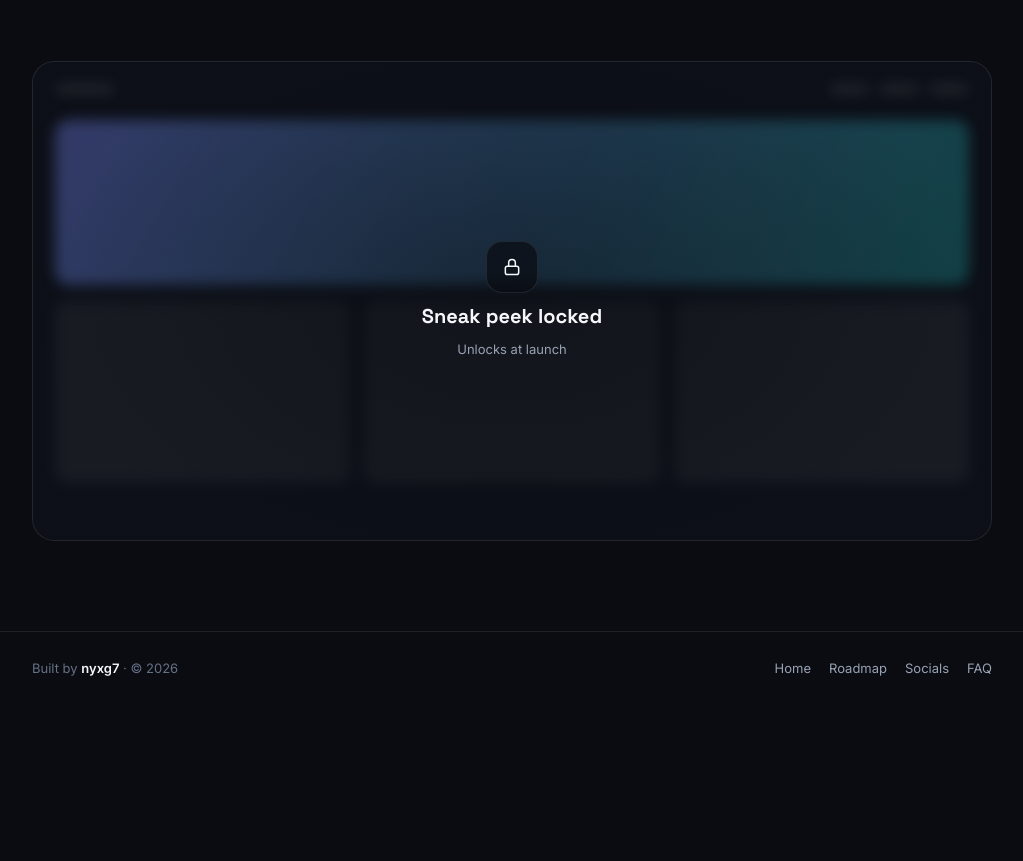
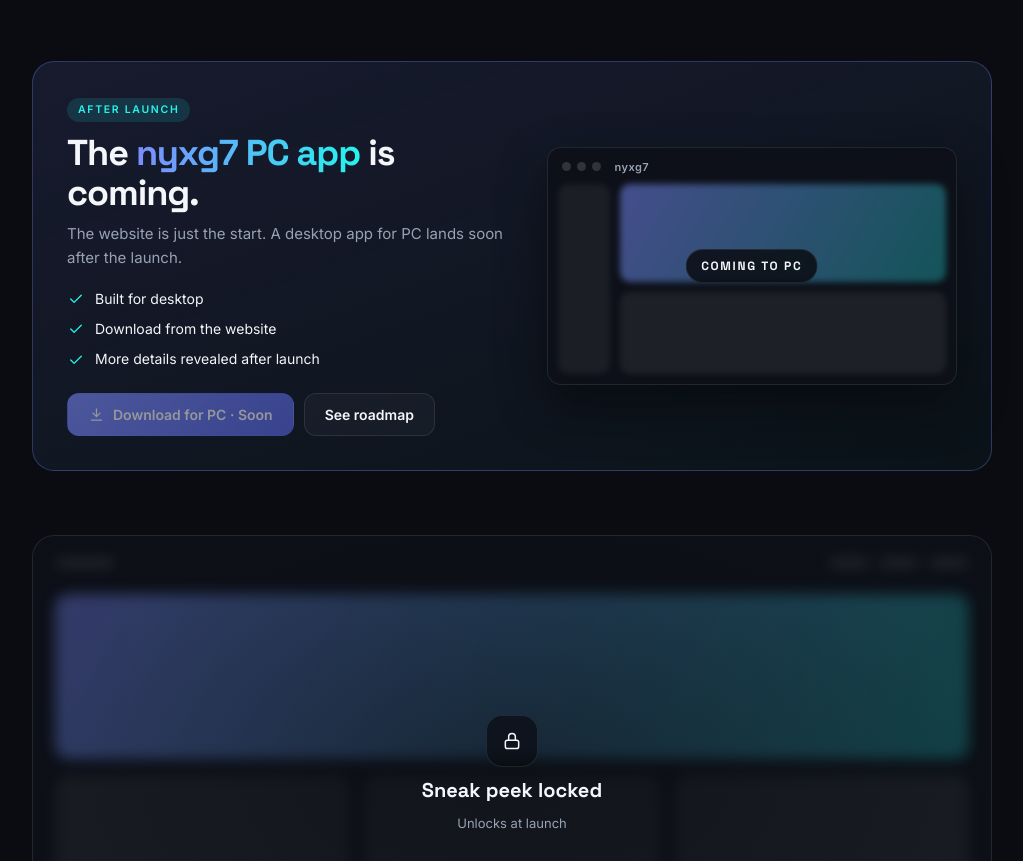
Before and after one commit to nyxg7/NYXG7, a plain HTML site: page index.html in a window 1280 px wide. Shown: the part 984-1845 px from the top of the page, without its empty margins (128-1151 px from the left). Before the commit the page ends 1702 px from the top, so only its background shows below. Drawn offline with Linux system fonts and the light colour scheme.

Commit message:
Add PC app coming soon section, roadmap step and FAQ
Co-authored-by: Perplexity <noreply@perplexity.ai>

```diff
--- a/index.html
+++ b/index.html
@@ -5,7 +5,7 @@
 <meta name="viewport" content="width=device-width, initial-scale=1, viewport-fit=cover">
 <meta name="theme-color" content="#0a0c12">
 <title>nyxg7 — Something New Is Coming</title>
-<meta name="description" content="A brand new website from nyxg7 launches 31 December 2026. Follow the countdown, see what's coming and find me on TikTok and Discord.">
+<meta name="description" content="A brand new website from nyxg7 launches 31 December 2026, with a PC app coming soon after. Follow the countdown and find me on TikTok and Discord.">
 <link rel="canonical" href="https://vexfnofficial.github.io/coming-soon/">
 <link rel="icon" href="favicon.svg" type="image/svg+xml">
 <link rel="apple-touch-icon" href="og.png">
@@ -14,14 +14,14 @@
 <meta property="og:type" content="website">
 <meta property="og:site_name" content="nyxg7">
 <meta property="og:title" content="nyxg7 — Something new is coming">
-<meta property="og:description" content="A brand new website launches 31 December 2026. Watch the countdown.">
+<meta property="og:description" content="A brand new website launches 31 December 2026, with a PC app coming soon after.">
 <meta property="og:url" content="https://vexfnofficial.github.io/coming-soon/">
 <meta property="og:image" content="https://vexfnofficial.github.io/coming-soon/og.png">
 <meta property="og:image:width" content="1200">
 <meta property="og:image:height" content="630">
 <meta name="twitter:card" content="summary_large_image">
 <meta name="twitter:title" content="nyxg7 — Something new is coming">
-<meta name="twitter:description" content="A brand new website launches 31 December 2026. Watch the countdown.">
+<meta name="twitter:description" content="A brand new website launches 31 December 2026, with a PC app coming soon after.">
 <meta name="twitter:image" content="https://vexfnofficial.github.io/coming-soon/og.png">
 
 <link rel="preconnect" href="https://fonts.googleapis.com">
@@ -117,6 +117,26 @@ h1{text-align:center;font:700 clamp(36px,8vw,76px)/1.02 var(--display);letter-sp
 .lock b{font:700 20px var(--display)}
 .lock small{color:var(--muted);font-size:13px}
 
+
+/* PC app */
+.app{margin-top:64px;display:grid;grid-template-columns:1.1fr 1fr;gap:28px;align-items:center;padding:34px;border:1px solid rgba(124,140,255,.3);border-radius:22px;background:linear-gradient(160deg,rgba(124,140,255,.12),rgba(37,244,238,.03))}
+.app h2{margin:12px 0 8px;font:700 clamp(26px,4vw,36px)/1.1 var(--display);letter-spacing:-.03em}
+.app>div>p{color:var(--muted)}
+.app ul{list-style:none;margin:18px 0 22px;display:grid;gap:8px}
+.app li{display:flex;gap:10px;align-items:center;font-size:14px}
+.app li svg.i{width:18px;height:18px;color:var(--b)}
+.btn[disabled]{opacity:.55;cursor:not-allowed;filter:none;transform:none}
+.pc{position:relative;padding:10px;border:1px solid var(--line);border-radius:14px;background:#0d1018;box-shadow:0 20px 50px rgba(0,0,0,.45)}
+.pc .tbar{display:flex;gap:6px;align-items:center;padding:2px 4px 10px}
+.pc .tbar span{width:9px;height:9px;border-radius:50%;background:rgba(255,255,255,.15)}
+.pc .tbar b{margin-left:8px;font:600 11px Inter;color:var(--muted);letter-spacing:.04em}
+.pc .scr{display:grid;grid-template-columns:52px 1fr;gap:10px;height:190px;filter:blur(3px)}
+.pc .side{border-radius:10px;background:rgba(255,255,255,.06)}
+.pc .main{display:grid;grid-template-rows:1.2fr 1fr;gap:10px}
+.pc .main span{border-radius:10px;background:linear-gradient(120deg,rgba(124,140,255,.5),rgba(37,244,238,.3))}
+.pc .main span+span{background:rgba(255,255,255,.07)}
+.pc .badge{position:absolute;inset:auto 50% 50% auto;transform:translate(50%,50%);padding:8px 14px;border-radius:99px;background:rgba(10,12,18,.85);border:1px solid var(--line);font:700 12px var(--display);letter-spacing:.14em;text-transform:uppercase;white-space:nowrap}
+
 /* Section heads */
 .ph{text-align:center;margin-bottom:36px}
 .ph h2{font:700 clamp(28px,5vw,42px) var(--display);letter-spacing:-.03em}
@@ -195,6 +215,7 @@ footer nav a:hover{color:var(--text)}
   .mini .lbl{display:none}
   .tab{padding:9px 13px;font-size:13px}
   .teaser{aspect-ratio:4/3}
+  .app{grid-template-columns:1fr;padding:24px}
   .road{padding-left:28px}.road li::before{left:-24px}.road::before{left:6px}
   .step{padding:18px}
   footer .wrap{flex-direction:column;text-align:center}
@@ -236,7 +257,7 @@ footer nav a:hover{color:var(--text)}
         <div class="tb"><span class="n">00</span><div class="u">MINS</div></div>
         <div class="tb"><span class="n">00</span><div class="u">SECS</div></div>
       </div>
-      <div class="live"><h3 class="grad">We're live.</h3><p>The new website is here. Thanks for waiting.</p></div>
+      <div class="live"><h3 class="grad">We're live.</h3><p>The new website is here. The PC app is up next.</p></div>
     </div>
     <p class="when" id="when">Full launch · 31 December 2026 · 7:00 PM UK time</p>
 
@@ -249,6 +270,28 @@ footer nav a:hover{color:var(--text)}
       <div class="card"><div class="ic"><svg class="i" viewBox="0 0 24 24"><path d="M12 3l1.8 5.2L19 10l-5.2 1.8L12 17l-1.8-5.2L5 10l5.2-1.8zM19 17l.7 1.8L21.5 19.5l-1.8.7L19 22l-.7-1.8-1.8-.7 1.8-.7z"/></svg></div><h3>Clean design</h3><p>Simple, modern and easy to use on any device.</p></div>
       <div class="card"><div class="ic"><svg class="i" viewBox="0 0 24 24"><path d="M13 2L4 14h7l-1 8 9-12h-7z"/></svg></div><h3>Fast and smooth</h3><p>Built to load quickly and feel great.</p></div>
       <div class="card"><div class="ic"><svg class="i" viewBox="0 0 24 24"><path d="M6 8a6 6 0 1 1 12 0c0 7 3 9 3 9H3s3-2 3-9M10.3 21a1.9 1.9 0 0 0 3.4 0"/></svg></div><h3>Regular updates</h3><p>New features land over time. First update is on 5 December.</p></div>
+    </div>
+
+    <div class="app" id="pc-app">
+      <div>
+        <span class="chip c">After launch</span>
+        <h2>The <span class="grad">nyxg7 PC app</span> is coming.</h2>
+        <p>The website is just the start. A desktop app for PC lands soon after the launch.</p>
+        <ul>
+          <li><svg class="i" viewBox="0 0 24 24"><path d="M5 12l4.5 4.5L19 7"/></svg>Built for desktop</li>
+          <li><svg class="i" viewBox="0 0 24 24"><path d="M5 12l4.5 4.5L19 7"/></svg>Download from the website</li>
+          <li><svg class="i" viewBox="0 0 24 24"><path d="M5 12l4.5 4.5L19 7"/></svg>More details revealed after launch</li>
+        </ul>
+        <div class="actions" style="justify-content:flex-start;margin:0">
+          <button class="btn pri" type="button" disabled aria-disabled="true"><svg class="i" viewBox="0 0 24 24"><path d="M12 4v11M7 10l5 5 5-5M5 20h14"/></svg>Download for PC · Soon</button>
+          <a class="btn ghost" href="#updates">See roadmap</a>
+        </div>
+      </div>
+      <div class="pc" aria-hidden="true">
+        <div class="tbar"><span></span><span></span><span></span><b>nyxg7</b></div>
+        <div class="scr"><div class="side"></div><div class="main"><span></span><span></span></div></div>
+        <div class="badge">Coming to PC</div>
+      </div>
     </div>
 
     <div class="teaser" aria-label="Blurred preview of the new website">
@@ -295,6 +338,9 @@ footer nav a:hover{color:var(--text)}
       <li class="locked" id="r-launch">
         <div class="step"><span class="chip">31 Dec · 7 PM</span><h3>Full launch</h3><p>The full website goes live. Be here for the countdown.</p></div>
       </li>
+      <li class="locked" id="r-app">
+        <div class="step"><span class="chip">Coming soon</span><h3>nyxg7 PC app</h3><p>A desktop app for PC, coming soon after the website launch. More details revealed after launch.</p></div>
+      </li>
     </ol>
   </section>
 
@@ -331,6 +377,7 @@ footer nav a:hover{color:var(--text)}
       <details><summary>When does the website launch?</summary><p>The full launch is on 31 December 2026 at 7:00 PM UK time. The countdown at the top always shows exactly how long is left, in your own time zone.</p></details>
       <details><summary>What's coming on 5 December?</summary><p>The first big update. Details stay secret until then, so check the Roadmap tab or follow on TikTok to see it first.</p></details>
       <details><summary>How do I get notified?</summary><p>Tap "Add to calendar" on the Home tab to get a reminder, or follow <a href="https://www.tiktok.com/@tvxnzy7?lang=en" target="_blank" rel="noopener noreferrer">@tvxnzy7 on TikTok</a>.</p></details>
+      <details><summary>Is there a PC app?</summary><p>Yes. A nyxg7 desktop app for PC is coming soon after the website launch on 31 December. You'll be able to get it from this website, and more details will be shared after launch.</p></details>
       <details><summary>How can I get in touch?</summary><p>Add me on Discord: <b>nyxg7</b>. You can copy the username from the Socials tab.</p></details>
       <details><summary>Will it work on my phone?</summary><p>Yes. Everything is built to work on phones, tablets and desktops.</p></details>
     </div>
```
